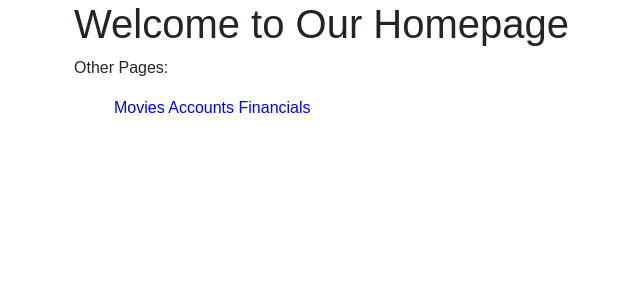
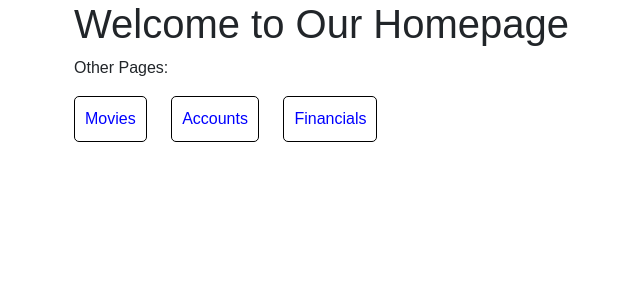
Before and after one commit to trevorpersons/NoCodeKings, a Django app: page / in a window 1280 px wide. Shown: the part 56-356 px from the top of the page, without its empty margins (11-651 px from the left). Run offline with Django 4.2, Linux system fonts and the light colour scheme; some libraries are stand-ins or nearby versions.

Commit message:
Update home.html
added boxes to links

```diff
--- a/templates/home.html
+++ b/templates/home.html
@@ -20,17 +20,31 @@
         a:hover {
             text-decoration: underline;
         }
+        .link-box {
+        display: inline-block;
+        margin-right: 20px;
+        padding: 10px;
+        border: 1px solid black;
+        border-radius: 5px;
+        }
     </style>
 </head>
 
 <body>
     <h1>Welcome to Our Homepage</h1>
     <p>Other Pages:</p>
-    <ul>
+
+        <div class="link-box">
         <a href="{% url 'movies:index' %}">Movies</a>
+        </div>
+
+        <div class="link-box">
         <a href="{% url 'accounts:index' %}">Accounts</a>
+        </div>
+
+        <div class="link-box">
         <a href="{% url 'financials_index' %}">Financials</a>
-    </ul>
+        </div>
 </body>
 
 </html>
```
